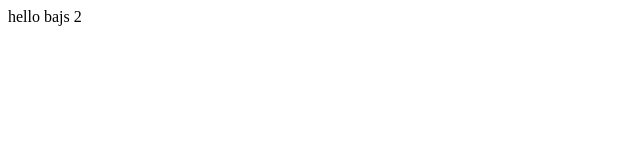
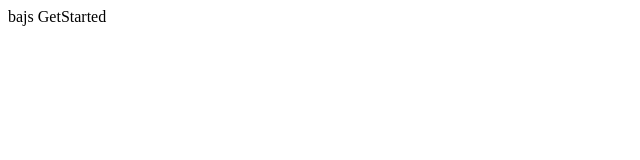
Before and after one commit to joeohm/bajsappen, a React (Create React App) app: page / in a window 1280 px wide. Shown: the top 160 px of the page, without its empty margins (0-640 px from the left). Built offline with nearby package versions, Linux system fonts and the light colour scheme.

Commit message:
Made the bajspages

```diff
--- a/src/App.js
+++ b/src/App.js
@@ -1,5 +1,10 @@
+import Home from "./pages/Home";
+import MyBajsklumps from "./pages/MyBajsklumps";
+import GetStarted from "./pages/GetStarted";
+import Users from "./pages/Users";
+
 function App() {
-  return "hello bajs 2";
+  return <GetStarted />;
 }
 
 export default App;
--- /dev/null
+++ b/src/pages/GetStarted.js
@@ -0,0 +1,5 @@
+const GetStarted = () => {
+  return "bajs GetStarted";
+};
+
+export default GetStarted;
--- /dev/null
+++ b/src/pages/Home.js
@@ -0,0 +1,5 @@
+const Home = () => {
+  return "bajs home";
+};
+
+export default Home;
--- /dev/null
+++ b/src/pages/MyBajsklumps.js
@@ -0,0 +1,5 @@
+const MyBajsklumps = () => {
+  return "bajs klumps";
+};
+
+export default MyBajsklumps;
--- /dev/null
+++ b/src/pages/Users.js
@@ -0,0 +1,5 @@
+const Users = () => {
+  return "bajs Users";
+};
+
+export default Users;
```
